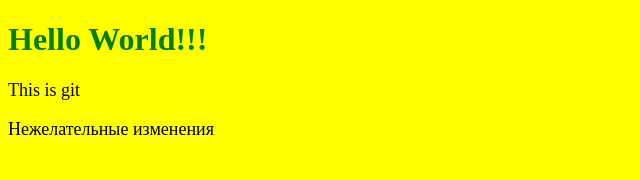
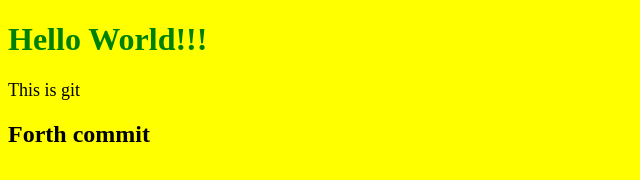
Before and after one commit to denchuda4/git-test, a plain HTML site: page index.html in a window 1280 px wide. Shown: the whole page, without its empty margins (0-640 px from the left). Drawn offline with Linux system fonts and the light colour scheme.

Commit message:
Forth commit

```diff
--- a/index.html
+++ b/index.html
@@ -4,11 +4,15 @@
 	<title>Git Start Project</title>
 	<link rel="stylesheet"  href="css/main.css">
 </head>
+
 <body>
+
 <h1>Hello World!!!</h1>
 <p>This is git</p>
-
-<p>Нежелательные изменения</p>
+<div>
+	<h2>Forth commit</h2>
+</div>
 
 </body>
+
 </html>
```
